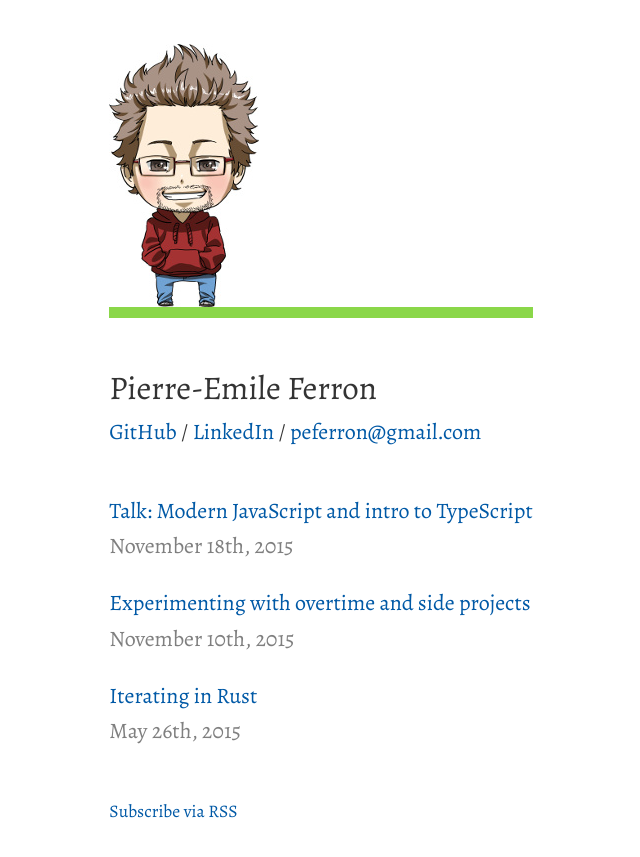
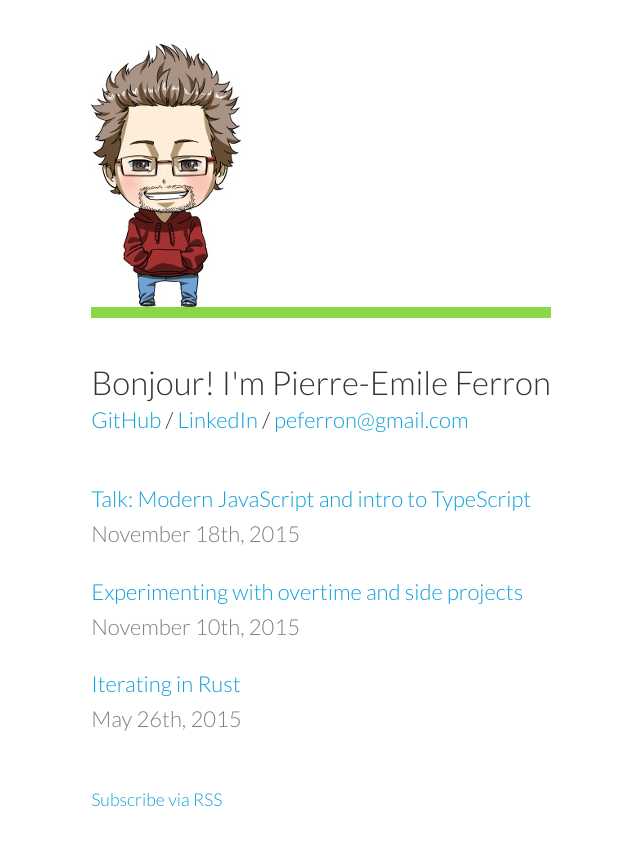
Before and after one commit to peferron/peferron.github.io, a Jekyll site: the page built from index.html, in a window 1280 px wide. Shown: the top 857 px of the page, without its empty margins (319-959 px from the left). Built offline with Jekyll 4.4.1, drawn with Linux system fonts in a browser that asks for light colours; Markdown is read by kramdown in place of the engine named in the settings.

Commit message:
Update font and greeting

```diff
--- a/_includes/head.html
+++ b/_includes/head.html
@@ -4,7 +4,7 @@
   <meta charset="utf-8">
   <title>{% if page.title %}{{ page.title }}{% else %}{{ site.title }}{% endif %}</title>
 
-  <link rel="stylesheet" href="//fonts.googleapis.com/css?family=Alegreya:400,400italic,700|Inconsolata:400,700">
+  <link rel="stylesheet" href="//fonts.googleapis.com/css?family=Lato:300,300italic|Inconsolata:400,700">
   <link rel="stylesheet" href="/css/main.css">
 
   {% include favicons.html %}
--- a/css/main.sass
+++ b/css/main.sass
@@ -7,19 +7,21 @@
 // Common
 
 $fontsize: 22px
+$fontweight: 300
 
 $ipadwidth: 768px
 $maxwidth: $ipadwidth - 2 * $fontsize
 
 $text: rgba(0, 0, 0, 0.8)
-$link: #0059a6
+$link: #0d9fd8
 $gray: rgba(0, 0, 0, 0.5)
 $lightgray: #CCC
 
 body
   height: 100%
-  font-family: Alegreya, serif
+  font-family: 'Lato', sans-serif
   font-size: $fontsize
+  font-weight: $fontweight
   line-height: 1.6
   color: $text
   background: white
@@ -30,9 +32,7 @@ body
 
 h1, h2, h3, h4, h5, h6
   line-height: normal
-
-h1
-  font-size: 2em
+  font-weight: $fontweight
 
 a, a:visited, a:hover
   color: $link
@@ -64,7 +64,7 @@ a:hover
   // background is randomly set by inline JS.
 
 .home__name
-  font-size: 1.5em
+  margin-bottom: 0
 
 .home__posts
   display: inline-block
--- a/index.html
+++ b/index.html
@@ -50,8 +50,7 @@ layout: default
 </div>
 
 <div>
-  <span class="home__name">Pierre-Emile Ferron</span>
-  <br>
+  <h2 class="home__name">Bonjour! I'm Pierre-Emile Ferron</h2>
   <a href="https://github.com/peferron">GitHub</a> /
   <a href="https://www.linkedin.com/in/peferron">LinkedIn</a> /
   <a href="mailto:peferron@gmail.com">peferron@gmail.com</a>
```
